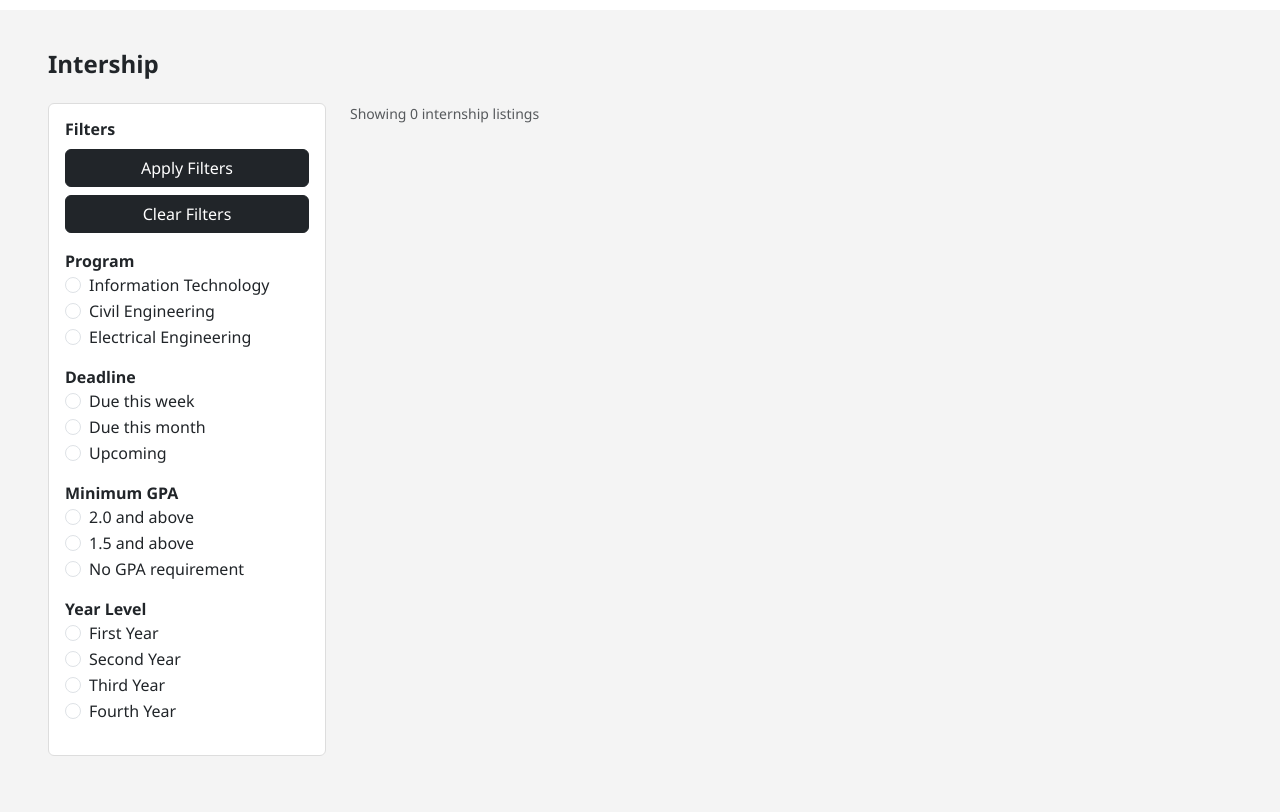
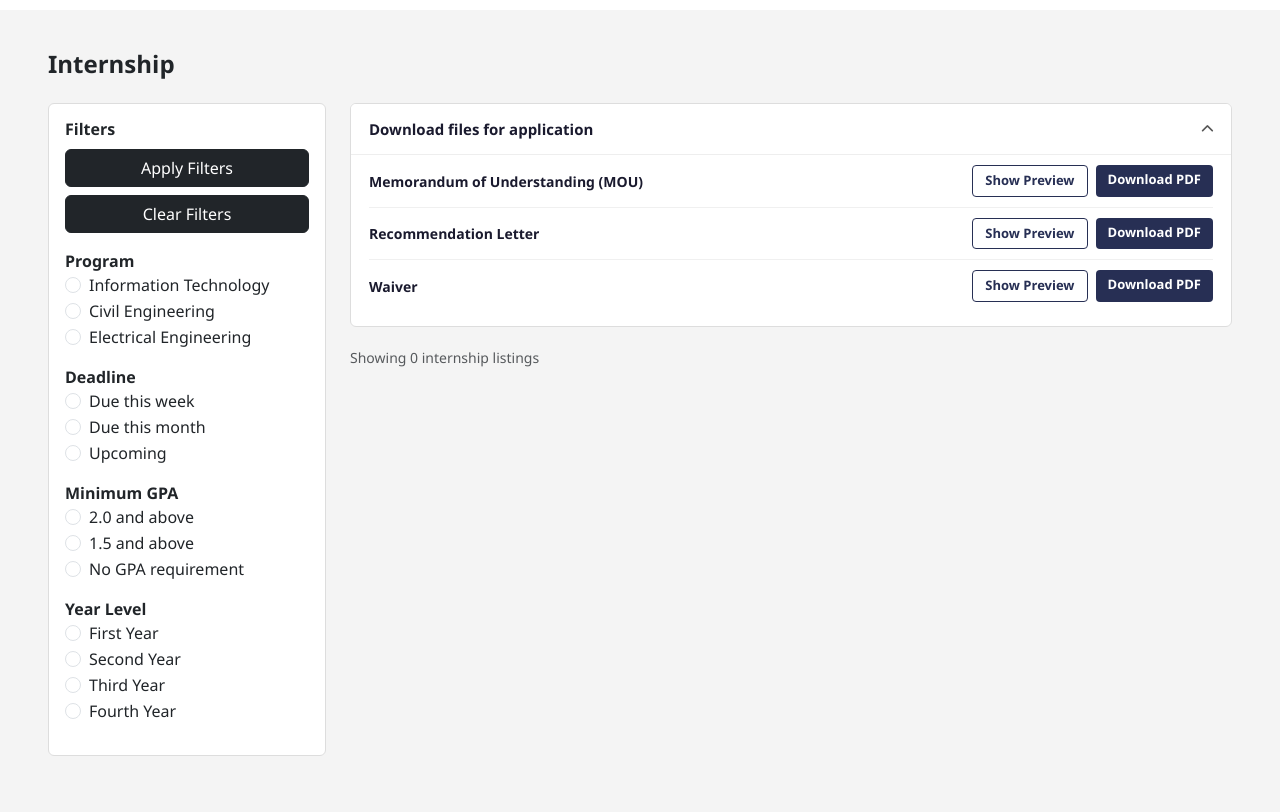
Before and after one commit to EyesAndOranges/CEE-IT-Connects, a PHP site: page /applied-Internship-programs.php in a window 1280 px wide. Shown: the part 70-882 px from the top of the page. Run offline with PHP 8.4, Linux system fonts and the light colour scheme; the visitor is signed in with stand-in values (Sample User, id 1); data that the repository does not hold is empty; some libraries are stand-ins or nearby versions.

Commit message:
form generation

```diff
--- a/CEE_IT_Connects/PHP/applied-Internship-programs.php
+++ b/CEE_IT_Connects/PHP/applied-Internship-programs.php
@@ -114,6 +114,103 @@ $internships = $stmt->fetchAll(PDO::FETCH_ASSOC);
             color: #fff;
             font-weight: 600;
         }
+
+        /* ── Download Files Dropdown ── */
+        .download-files-panel {
+            background: #fff;
+            border: 1px solid #ddd;
+            border-radius: 6px;
+            margin-bottom: 20px;
+            overflow: hidden;
+        }
+
+        .download-files-header {
+            display: flex;
+            justify-content: space-between;
+            align-items: center;
+            padding: 14px 18px;
+            cursor: pointer;
+            user-select: none;
+            background: #fff;
+        }
+
+        .download-files-header span {
+            font-weight: 700;
+            font-size: 15px;
+            color: #1a1a2e;
+        }
+
+        .download-files-header .toggle-icon {
+            font-size: 13px;
+            color: #555;
+            transition: transform 0.25s ease;
+        }
+
+        .download-files-header.collapsed .toggle-icon {
+            transform: rotate(180deg);
+        }
+
+        .download-files-body {
+            padding: 0 18px 14px 18px;
+            border-top: 1px solid #eee;
+        }
+
+        .download-file-row {
+            display: flex;
+            justify-content: space-between;
+            align-items: center;
+            padding: 10px 0;
+            border-bottom: 1px solid #f0f0f0;
+        }
+
+        .download-file-row:last-child {
+            border-bottom: none;
+        }
+
+        .download-file-row .file-label {
+            font-weight: 600;
+            font-size: 14px;
+            color: #1a1a2e;
+        }
+
+        .download-file-row .file-actions {
+            display: flex;
+            gap: 8px;
+        }
+
+        .btn-show-preview {
+            background: #fff;
+            color: #272f54;
+            border: 1px solid #272f54;
+            font-size: 13px;
+            font-weight: 600;
+            padding: 5px 12px;
+            border-radius: 4px;
+            text-decoration: none;
+            transition: background 0.2s, color 0.2s;
+        }
+
+        .btn-show-preview:hover {
+            background: #272f54;
+            color: #fff;
+        }
+
+        .btn-download-pdf {
+            background: #272f54;
+            color: #fff;
+            border: none;
+            font-size: 13px;
+            font-weight: 600;
+            padding: 5px 12px;
+            border-radius: 4px;
+            text-decoration: none;
+            transition: background 0.2s;
+        }
+
+        .btn-download-pdf:hover {
+            background: #1a2040;
+            color: #fff;
+        }
     </style>
 </head>
 
@@ -125,21 +222,13 @@ $internships = $stmt->fetchAll(PDO::FETCH_ASSOC);
         <div class="container-fluid px-5">
 
             <div class="d-flex justify-content-between align-items-center mb-3">
-                <h4 class="fw-bold">Intership</h4>
-
-
-                <!-- Put a textfield here dumbass -->
-                <!-- <button class="btn btn-dark">Search</button> -->
+                <h4 class="fw-bold">Internship</h4>
             </div>
 
             <div class="row">
 
                 <div class="col-lg-3">
                     <form method="GET">
-                        <!-- <div class="search-box">
-                            <input type="text" id="searchInput" placeholder="Search for an internship listing"
-                                onkeyup="filterListings()">
-                        </div> -->
                         <div class="filter-box">
 
                             <h6>Filters</h6>
@@ -254,6 +343,42 @@ $internships = $stmt->fetchAll(PDO::FETCH_ASSOC);
 
                 <div class="col-lg-9">
 
+                    <!-- ── Download Files for Application Panel ── -->
+                    <div class="download-files-panel">
+                        <div class="download-files-header" id="downloadFilesToggle">
+                            <span>Download files for application</span>
+                            <i class="fa fa-chevron-up toggle-icon"></i>
+                        </div>
+                        <div class="download-files-body" id="downloadFilesBody">
+
+                            <div class="download-file-row">
+                                <span class="file-label">Memorandum of Understanding (MOU)</span>
+                                <div class="file-actions">
+                                    <a href="mou-preview.php" class="btn-show-preview">Show Preview</a>
+                                    <a href="downloads/mou.pdf" class="btn-download-pdf" download>Download PDF</a>
+                                </div>
+                            </div>
+
+                            <div class="download-file-row">
+                                <span class="file-label">Recommendation Letter</span>
+                                <div class="file-actions">
+                                    <a href="recommendation-letter-preview.php" class="btn-show-preview">Show Preview</a>
+                                    <a href="downloads/recommendation-letter.pdf" class="btn-download-pdf" download>Download PDF</a>
+                                </div>
+                            </div>
+
+                            <div class="download-file-row">
+                                <span class="file-label">Waiver</span>
+                                <div class="file-actions">
+                                    <a href="waiver-preview.php" class="btn-show-preview">Show Preview</a>
+                                    <a href="downloads/waiver.pdf" class="btn-download-pdf" download>Download PDF</a>
+                                </div>
+                            </div>
+
+                        </div>
+                    </div>
+                    <!-- ── End Download Files Panel ── -->
+
                     <small class="text-muted">
                         Showing <?php echo count($internships); ?> internship listings
                     </small>
@@ -309,7 +434,23 @@ $internships = $stmt->fetchAll(PDO::FETCH_ASSOC);
             </div>
         </div>
     </section>
+
     <script>
+        // Toggle Download Files panel
+        const toggleBtn = document.getElementById('downloadFilesToggle');
+        const toggleBody = document.getElementById('downloadFilesBody');
+
+        toggleBtn.addEventListener('click', function () {
+            const isOpen = !toggleBody.classList.contains('d-none');
+            if (isOpen) {
+                toggleBody.classList.add('d-none');
+                toggleBtn.classList.add('collapsed');
+            } else {
+                toggleBody.classList.remove('d-none');
+                toggleBtn.classList.remove('collapsed');
+            }
+        });
+
         function filterListings() {
             const input = document.getElementById('searchInput').value.toLowerCase();
             document.querySelectorAll('.listing').forEach(listing => {
```
